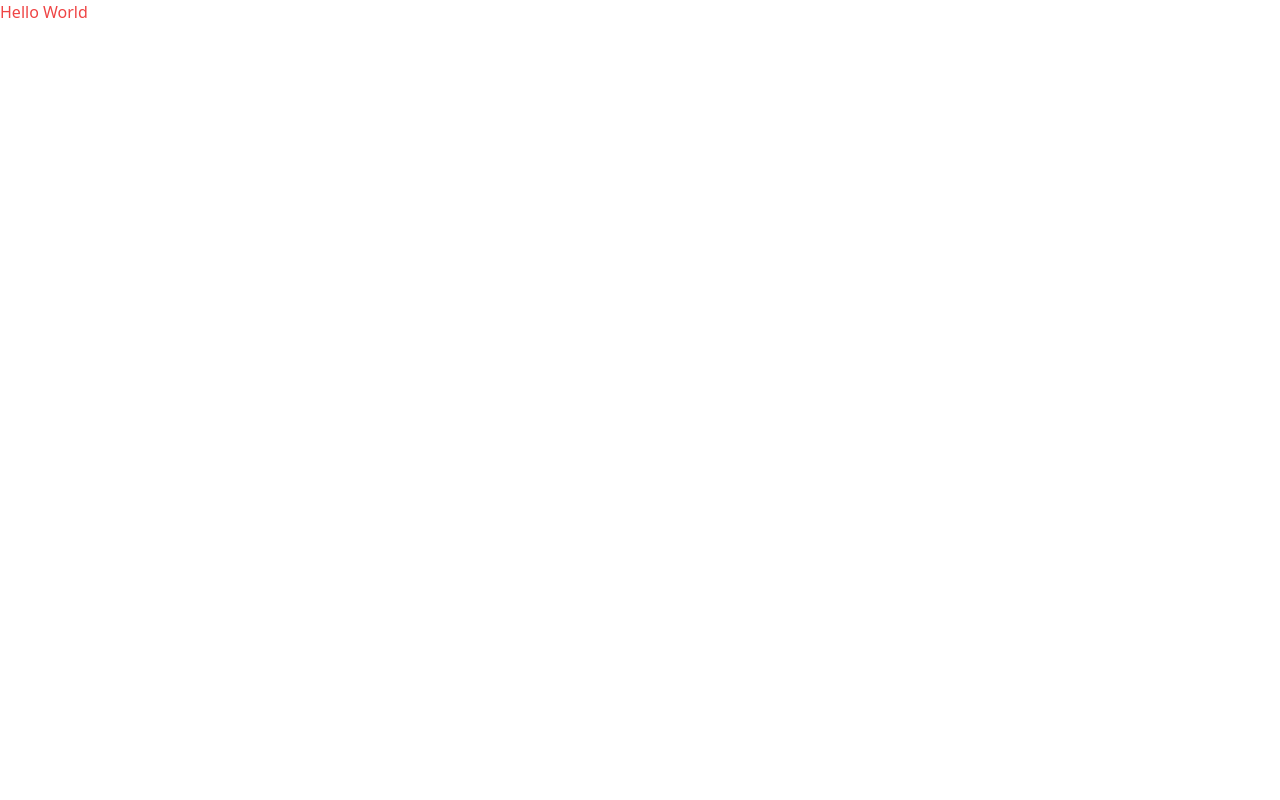
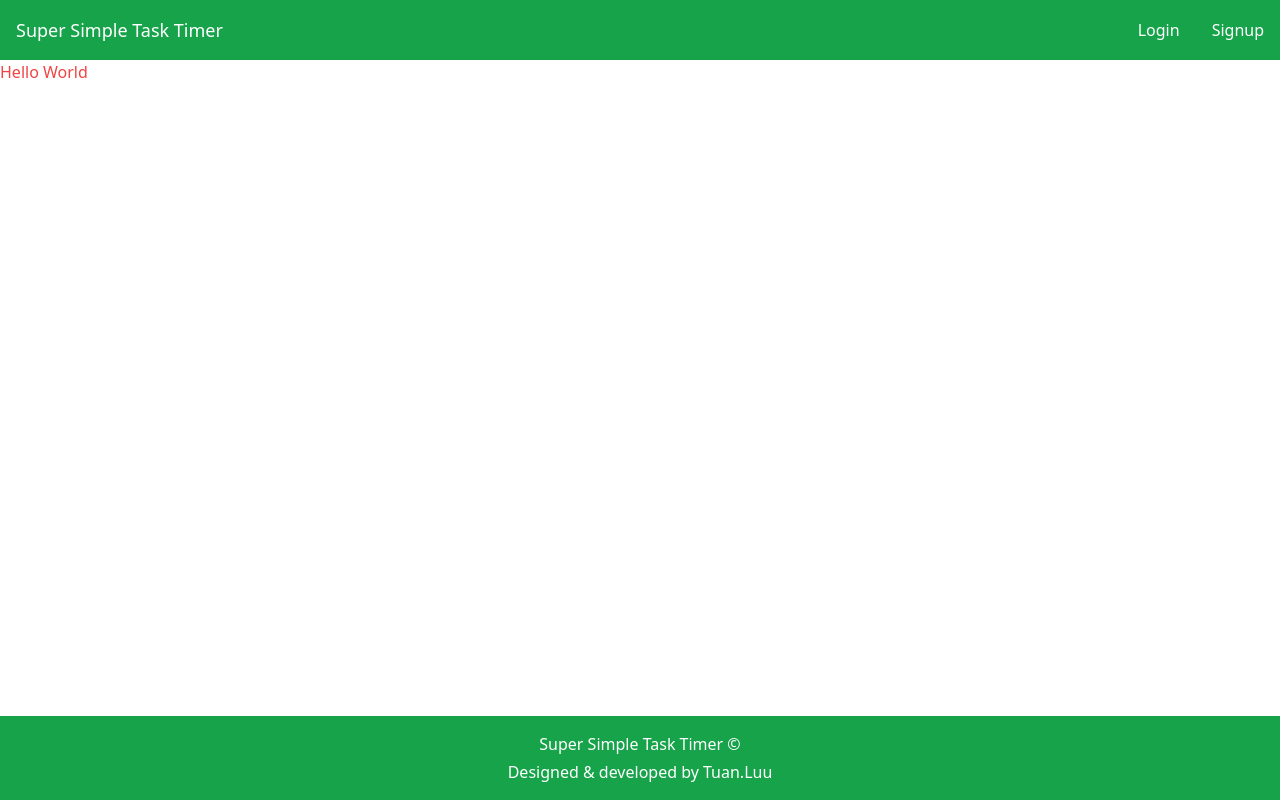
Before and after one commit to tuanluu-agilityio/timer-app, a Next.js app: page / in a window 1280 px wide. Built offline with nearby package versions, Linux system fonts and the light colour scheme.

Commit message:
Create Layout component for app

```diff
--- /dev/null
+++ b/src/components/layout/Footer.tsx
@@ -0,0 +1,12 @@
+import { SITE_TITLE } from "../../constants/constants";
+
+const Footer = () => {
+  return (
+    <footer className="bg-green-600 text-white text-center py-4">
+      <p className="mb-1">{SITE_TITLE} &copy;</p>
+      <p>Designed & developed by Tuan.Luu</p>
+    </footer>
+  )
+}
+
+export default Footer
--- /dev/null
+++ b/src/components/layout/Layout.tsx
@@ -0,0 +1,16 @@
+import Navbar from "./Navbar";
+import Footer from "./Footer";
+
+const Layout: React.FC = ({ children }) => {
+  return (
+    <div className="flex flex-col min-h-screen">
+      <Navbar />
+      <main className="flex flex-col grow">{children}</main>
+      <div className="mt-auto">
+        <Footer />
+      </div>
+    </div>
+  )
+}
+
+export default Layout
--- /dev/null
+++ b/src/components/layout/Navbar.tsx
@@ -0,0 +1,37 @@
+import Link from "next/link"
+import { SITE_TITLE } from "../../constants/constants"
+
+const Navbar = () => {
+  return (
+    <header className="flex justify-between items-center bg-green-600 text-white py-4 px-4">
+      <h2 className="text-lg">
+        <Link href="/">
+          <a>{SITE_TITLE}</a>
+        </Link>
+      </h2>
+      <nav>
+        <ul className="flex">
+          <NavLink href="/login">Login</NavLink>
+          <NavLink href="/signup">Signup</NavLink>
+        </ul>
+      </nav>
+    </header>
+  )
+}
+
+interface NavLinkProps {
+  href: string
+  children: string
+}
+
+const NavLink: React.FC<NavLinkProps> = ({ href, children }) => {
+  return (
+    <li className="ml-8">
+      <Link href={href}>
+        <a>{children}</a>
+      </Link>
+    </li>
+  )
+}
+
+export default Navbar
--- /dev/null
+++ b/src/constants/constants.ts
@@ -0,0 +1 @@
+export const SITE_TITLE = "Super Simple Task Timer"
--- a/src/pages/_app.tsx
+++ b/src/pages/_app.tsx
@@ -1,8 +1,13 @@
 import '../styles/globals.css'
 import type { AppProps } from 'next/app'
+import Layout from '../components/layout/Layout'
 
 function MyApp({ Component, pageProps }: AppProps) {
-  return <Component {...pageProps} />
+  return (
+    <Layout>
+      <Component {...pageProps} />
+    </Layout>
+  )
 }
 
 export default MyApp
```
